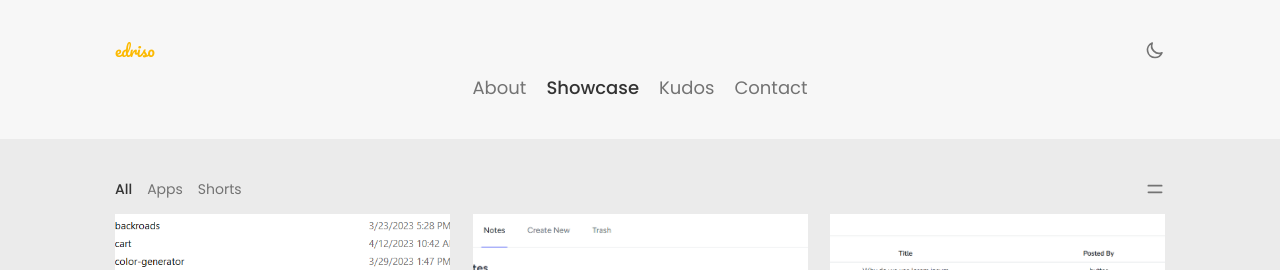
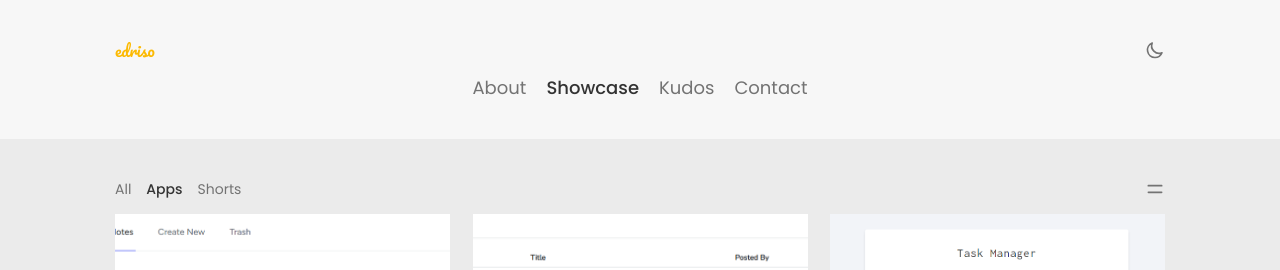
Before and after one commit to edriso/portfolio, a Vue app: page /showcase in a window 1280 px wide. Shown: the top 270 px of the page. Built offline with nearby package versions, Linux system fonts and the light colour scheme.

Commit message:
Make 'Apps' the default filter in showcase page

```diff
--- a/src/views/Showcase.vue
+++ b/src/views/Showcase.vue
@@ -10,7 +10,7 @@ export default {
   setup() {
     // Data
     const showcaseTypes = ref(["all", "apps", "shorts"]);
-    const currentShowcaseType = ref("all");
+    const currentShowcaseType = ref("apps");
     const posts = ref([]);
     const postIsBlock = ref(false);
 
```
